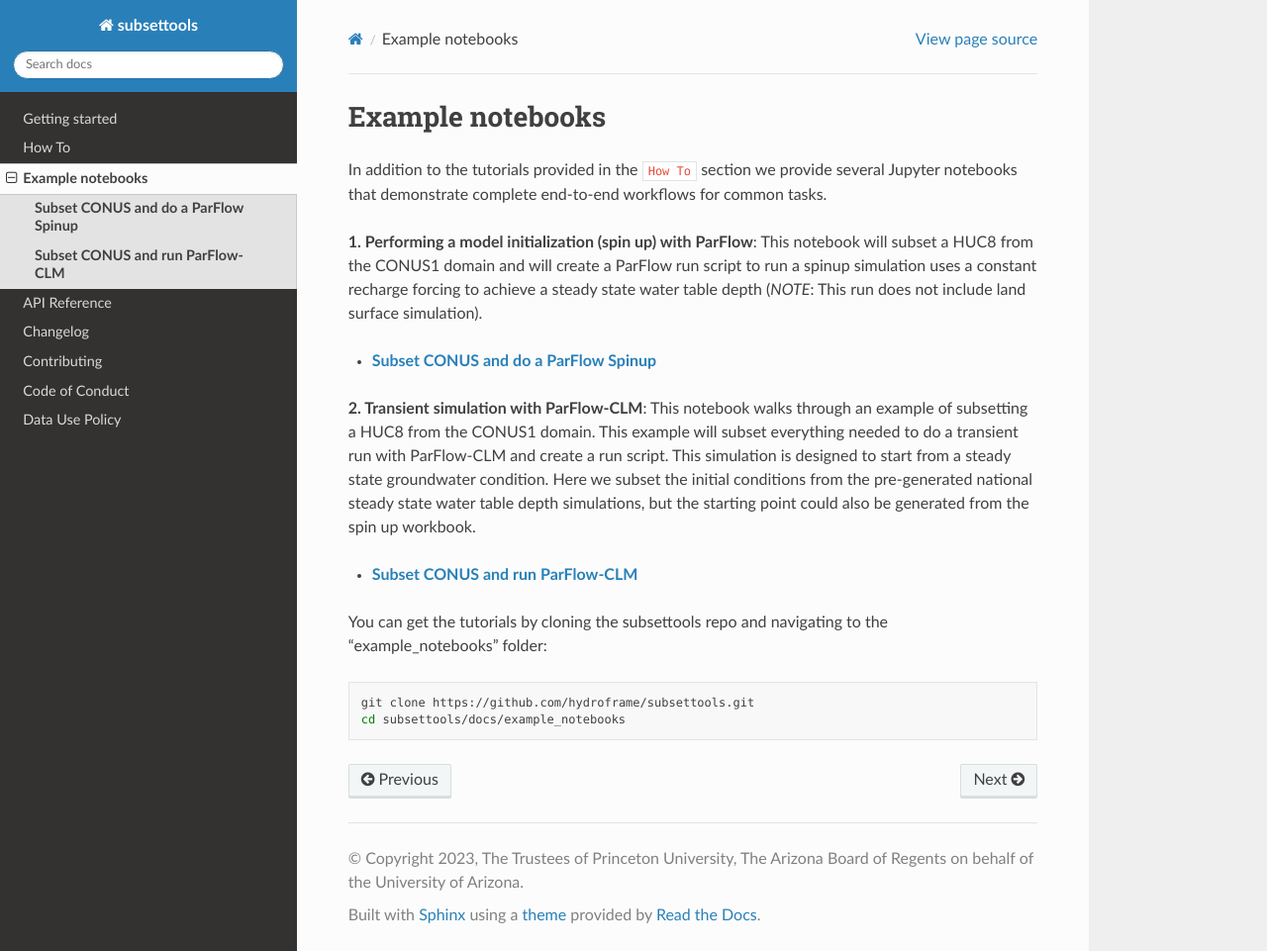
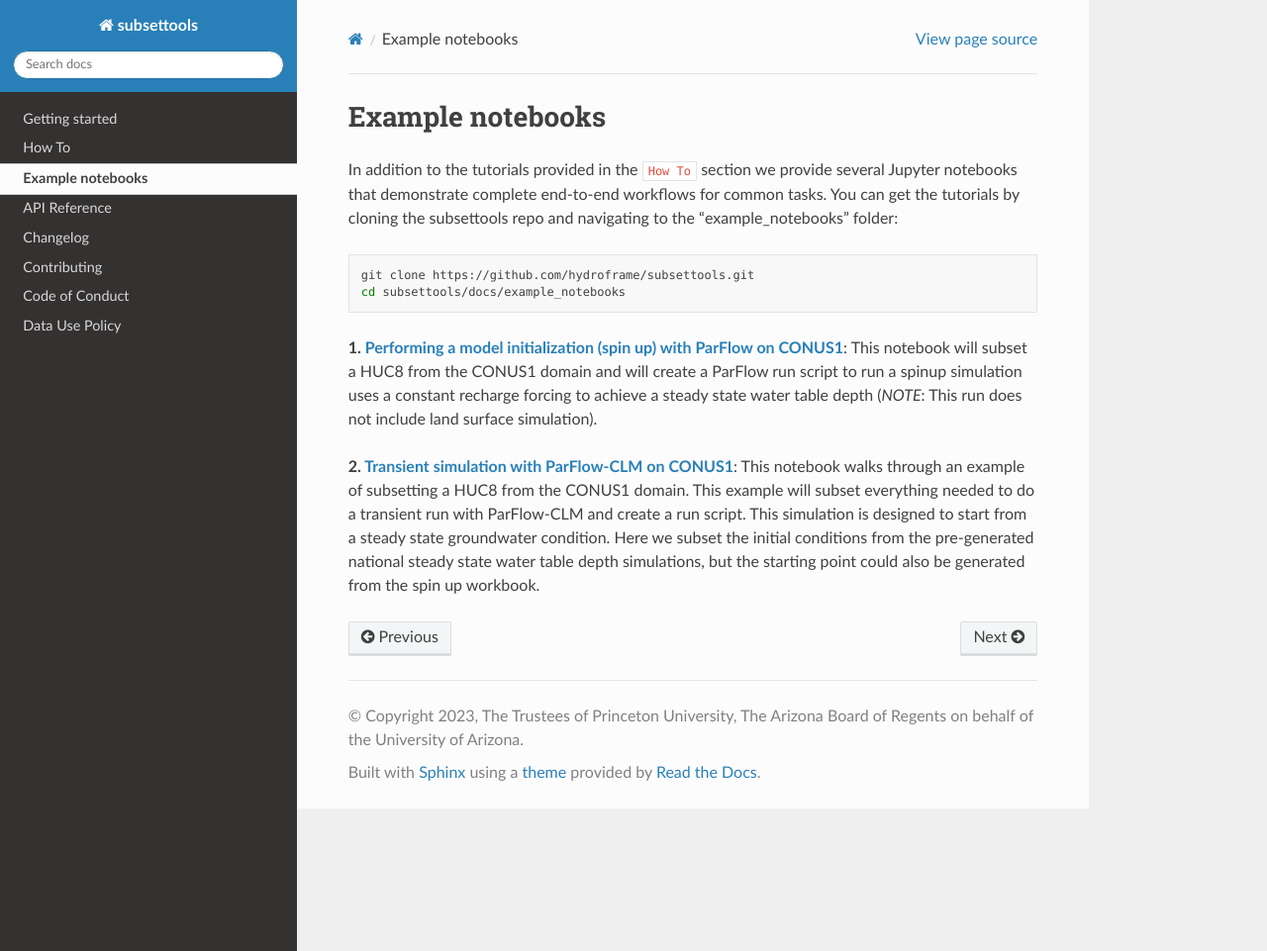
Before and after one commit to hydroframe/subsettools, a Sphinx documentation site: the page built from docs/example_notebooks/example_notebooks.md, in a window 1280 px wide and 961 px high. Shown: the whole window at 99% size. Built offline with Sphinx 7.4.7 and the Read the Docs theme 2.0.0, drawn with Linux system fonts in a browser that asks for light colours.

Commit message:
Update example_notebooks.md

````diff
--- a/docs/example_notebooks/example_notebooks.md
+++ b/docs/example_notebooks/example_notebooks.md
@@ -1,26 +1,13 @@
 Example notebooks
 =================
 
-In addition to the tutorials provided in the `How To` section we provide several Jupyter notebooks that demonstrate complete end-to-end workflows for common tasks.
-
-**1. Performing a model initialization (spin up) with ParFlow**: This notebook will subset a HUC8 from the CONUS1 domain and will create a ParFlow run script to run a spinup simulation uses a constant recharge forcing to achieve a steady state water table depth (*NOTE*: This run does not include land surface simulation).
-
-```{toctree}
-:maxdepth: 1
-conus1_subsetting_spinup.ipynb
-```
-
-
-**2. Transient simulation with ParFlow-CLM**: This notebook walks through an example of subsetting a HUC8 from the CONUS1 domain. This example will subset everything needed to do a transient run with ParFlow-CLM and create a run script. This simulation is designed to start from a steady state groundwater condition.  Here we subset the initial conditions from the pre-generated national steady state water table depth simulations, but the starting point could also be generated from the spin up workbook.
-
-```{toctree}
-:maxdepth: 1
-conus1_subsetting_transient.ipynb
-```
-
-You can get the tutorials by cloning the subsettools repo and navigating to the "example_notebooks" folder:
+In addition to the tutorials provided in the `How To` section we provide several Jupyter notebooks that demonstrate complete end-to-end workflows for common tasks. You can get the tutorials by cloning the subsettools repo and navigating to the "example_notebooks" folder:
 
 ```bash
 git clone https://github.com/hydroframe/subsettools.git
 cd subsettools/docs/example_notebooks
 ```
+
+**1. [Performing a model initialization (spin up) with ParFlow on CONUS1](https://hydroframesubsettools.readthedocs.io/en/latest/example_notebooks/conus1_subsetting_spinup.html)**: This notebook will subset a HUC8 from the CONUS1 domain and will create a ParFlow run script to run a spinup simulation uses a constant recharge forcing to achieve a steady state water table depth (*NOTE*: This run does not include land surface simulation).
+
+**2. [Transient simulation with ParFlow-CLM on CONUS1](https://hydroframesubsettools.readthedocs.io/en/latest/example_notebooks/conus1_subsetting_transient.html)**: This notebook walks through an example of subsetting a HUC8 from the CONUS1 domain. This example will subset everything needed to do a transient run with ParFlow-CLM and create a run script. This simulation is designed to start from a steady state groundwater condition.  Here we subset the initial conditions from the pre-generated national steady state water table depth simulations, but the starting point could also be generated from the spin up workbook.
````
